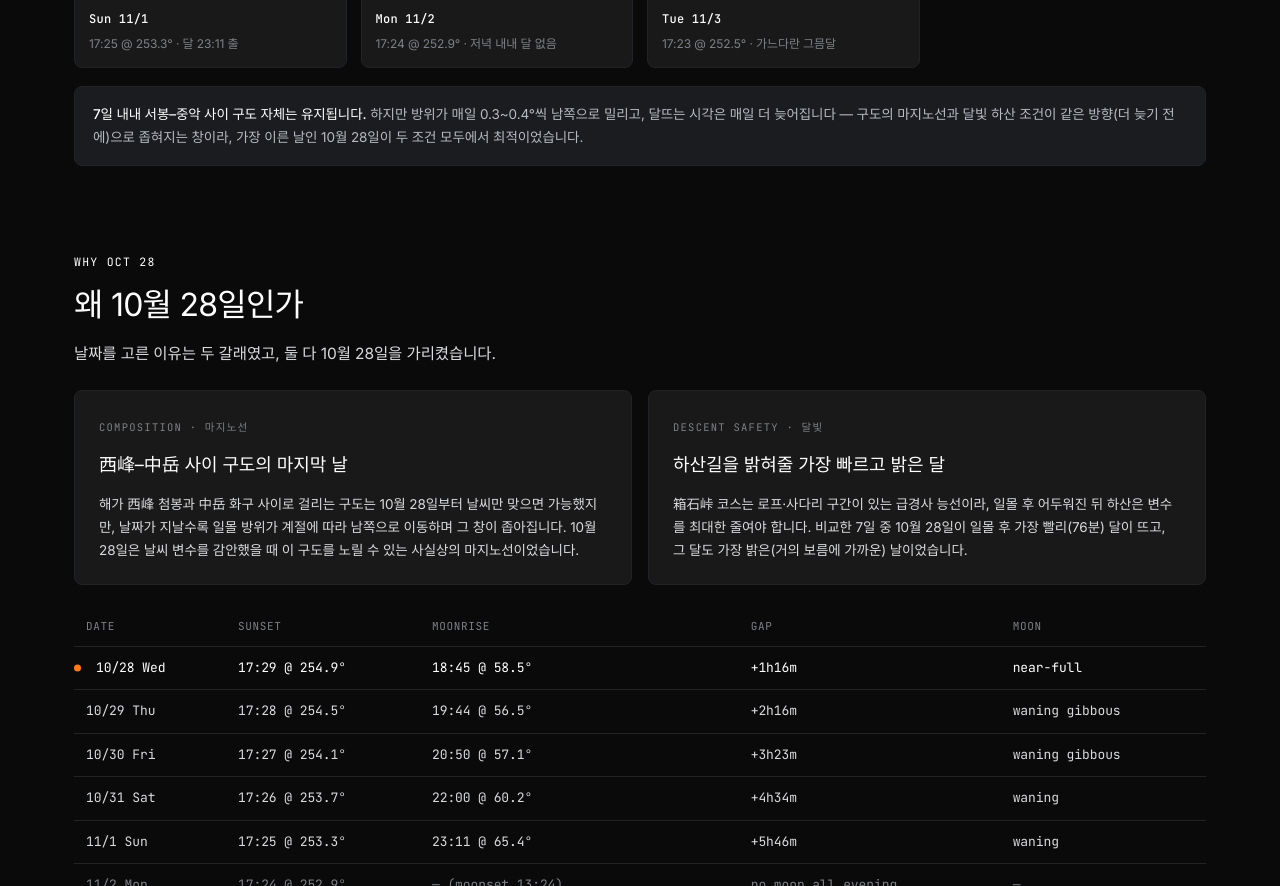
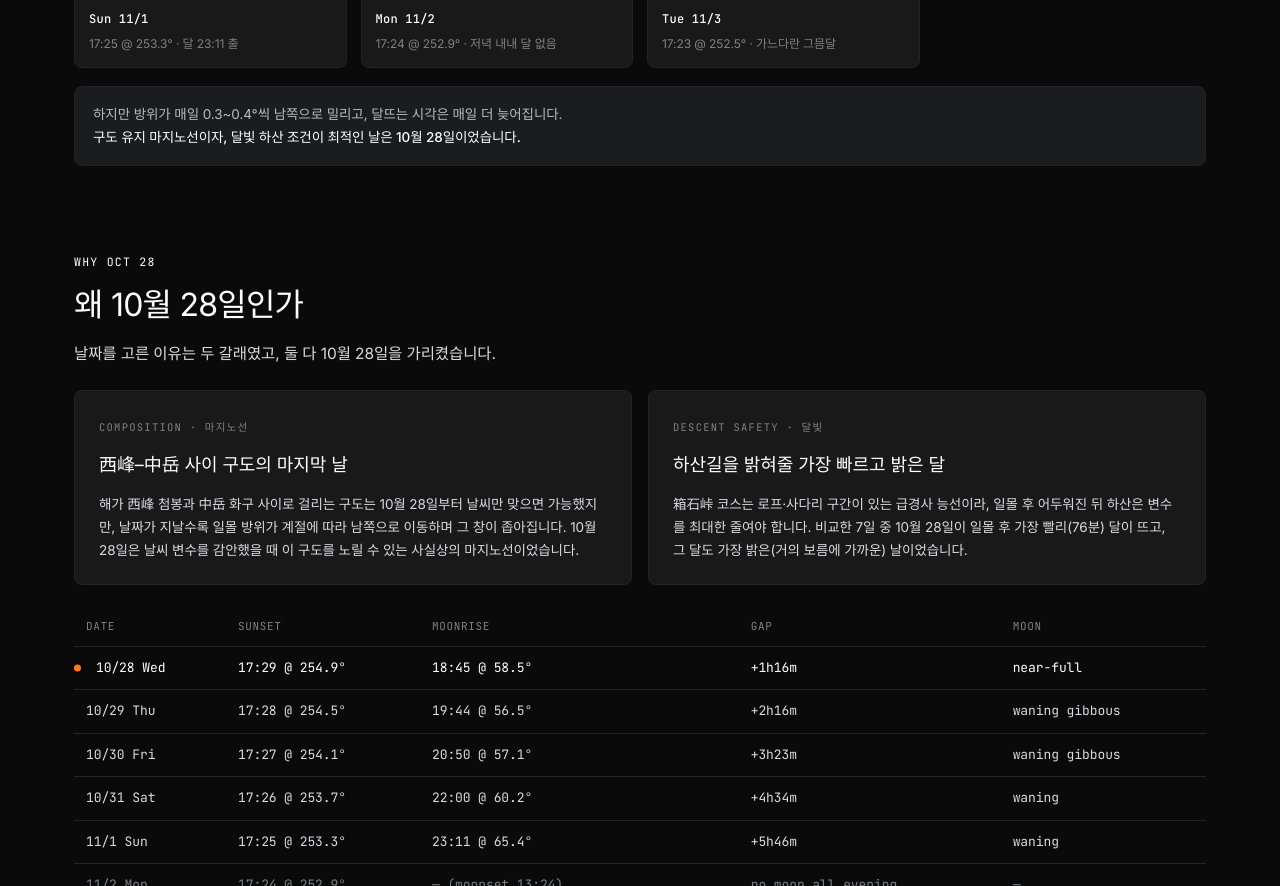
Before and after one commit to kmzlee/lee-jungho-portfolio, a plain HTML site: page workflow/nekodake-sunset.html in a window 1280 px wide. Shown: the part 2515-3401 px from the top of the page. Drawn offline with Linux system fonts and the light colour scheme; a web font is replaced by a local one.

Commit message:
Tighten 7-day comparison note copy per David's revised wording

```diff
--- a/workflow/nekodake-sunset.html
+++ b/workflow/nekodake-sunset.html
@@ -269,7 +269,8 @@ footer a:hover{color:var(--ink)}
     </div>
   </div>
   <div class="note">
-    <b>7일 내내 서봉–중악 사이 구도 자체는 유지됩니다.</b> 하지만 방위가 매일 0.3~0.4°씩 남쪽으로 밀리고, 달뜨는 시각은 매일 더 늦어집니다 — 구도의 마지노선과 달빛 하산 조건이 같은 방향(더 늦기 전에)으로 좁혀지는 창이라, 가장 이른 날인 10월 28일이 두 조건 모두에서 최적이었습니다.
+    하지만 방위가 매일 0.3~0.4°씩 남쪽으로 밀리고, 달뜨는 시각은 매일 더 늦어집니다.<br>
+    <b>구도 유지 마지노선이자, 달빛 하산 조건이 최적인 날은 10월 28일이었습니다.</b>
   </div>
 </section>
 
```
